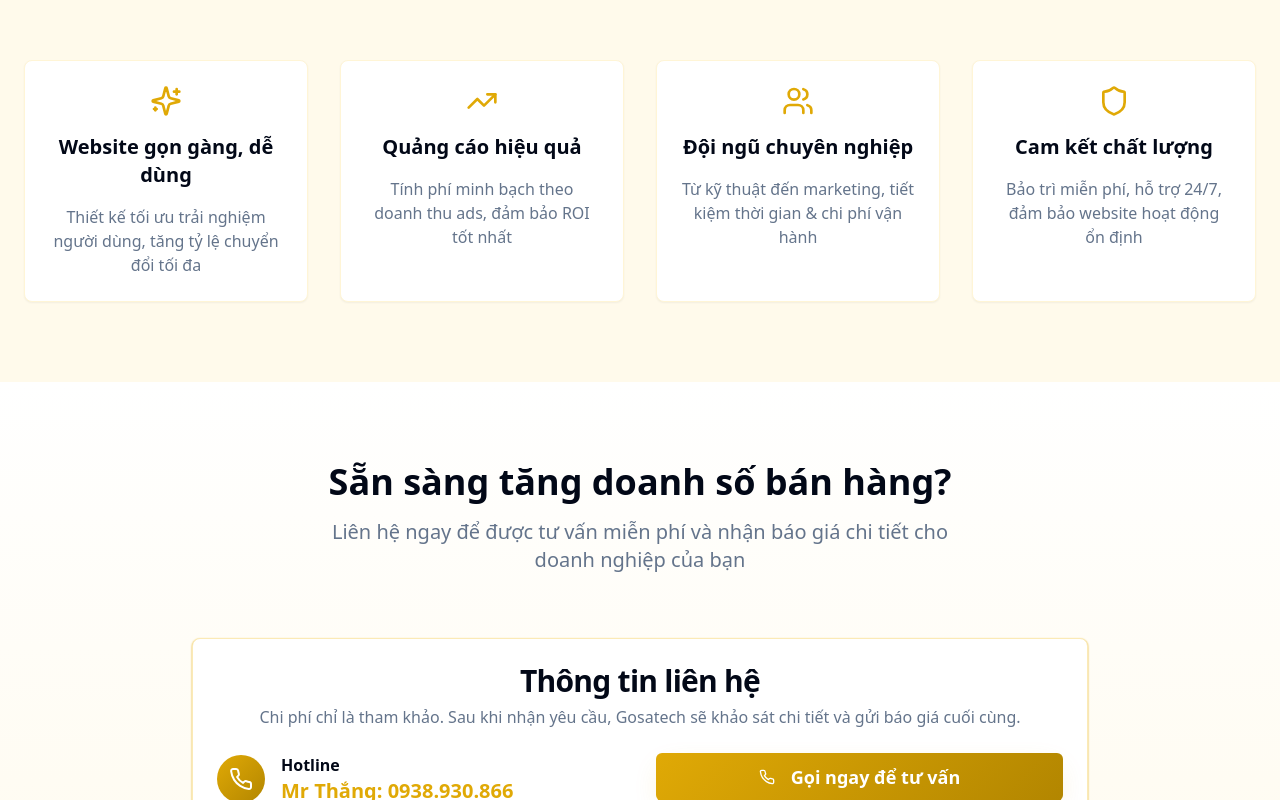
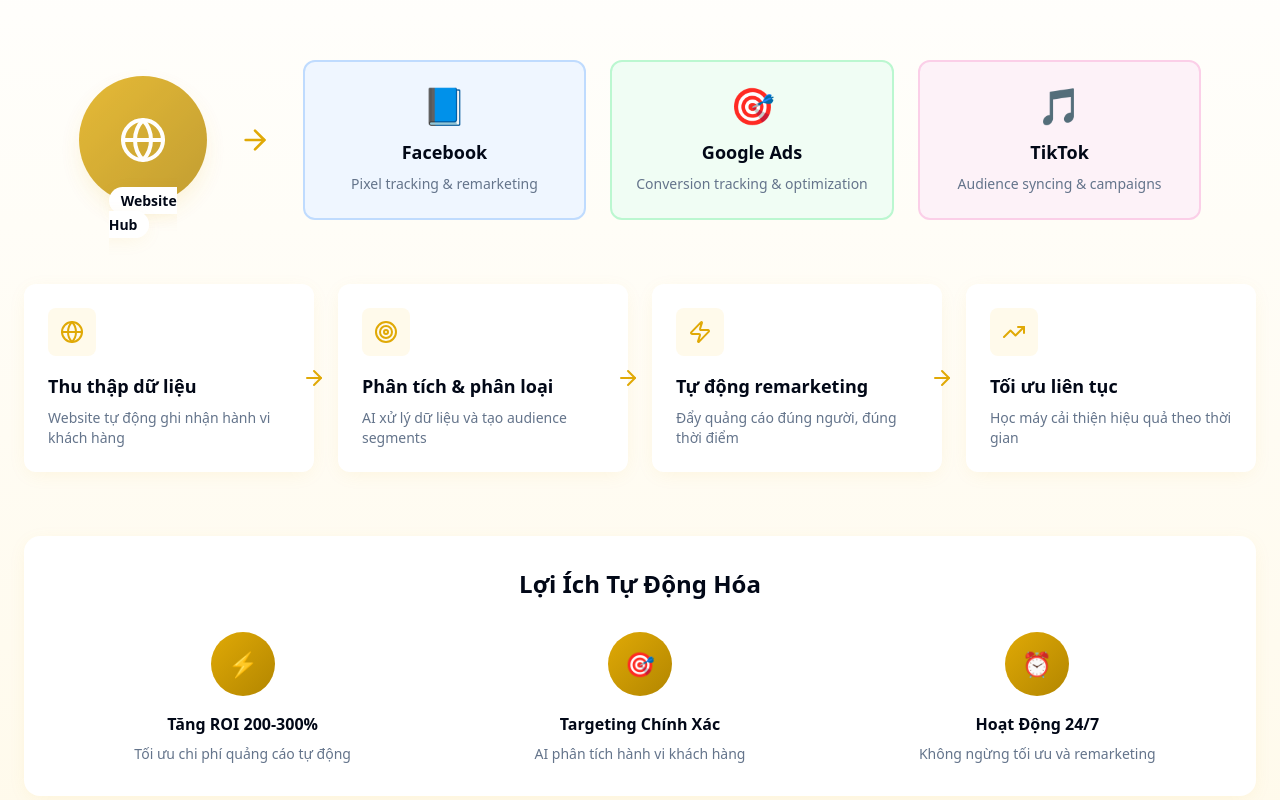
Before and after one commit to thangnguyenecom/growth-suite-builder, a React (Vite) app: page / in a window 1280 px wide. Shown: the part 2200-3000 px from the top of the page. Built offline with nearby package versions, Linux system fonts and the light colour scheme; the HTML template or start-up script is replaced by a standard one.

Commit message:
Add marketing automation block

```diff
--- /dev/null
+++ b/src/components/MarketingAutomation.tsx
@@ -0,0 +1,147 @@
+import { ArrowRight, Globe, Target, TrendingUp, Zap } from "lucide-react";
+
+const MarketingAutomation = () => {
+  const platforms = [
+    {
+      name: "Facebook",
+      icon: "📘",
+      description: "Pixel tracking & remarketing",
+      color: "bg-blue-50 border-blue-200"
+    },
+    {
+      name: "Google Ads",
+      icon: "🎯",
+      description: "Conversion tracking & optimization",
+      color: "bg-green-50 border-green-200"
+    },
+    {
+      name: "TikTok",
+      icon: "🎵",
+      description: "Audience syncing & campaigns",
+      color: "bg-pink-50 border-pink-200"
+    }
+  ];
+
+  const automationSteps = [
+    {
+      title: "Thu thập dữ liệu",
+      description: "Website tự động ghi nhận hành vi khách hàng",
+      icon: <Globe className="w-6 h-6 text-golden" />
+    },
+    {
+      title: "Phân tích & phân loại",
+      description: "AI xử lý dữ liệu và tạo audience segments",
+      icon: <Target className="w-6 h-6 text-golden" />
+    },
+    {
+      title: "Tự động remarketing",
+      description: "Đẩy quảng cáo đúng người, đúng thời điểm",
+      icon: <Zap className="w-6 h-6 text-golden" />
+    },
+    {
+      title: "Tối ưu liên tục",
+      description: "Học máy cải thiện hiệu quả theo thời gian",
+      icon: <TrendingUp className="w-6 h-6 text-golden" />
+    }
+  ];
+
+  return (
+    <section className="py-20 bg-gradient-subtle">
+      <div className="container mx-auto px-6">
+        <div className="text-center mb-16">
+          <h2 className="text-4xl font-bold text-foreground mb-4">
+            🤖 Tự Động Hóa Marketing Đa Kênh
+          </h2>
+          <p className="text-xl text-muted-foreground max-w-3xl mx-auto">
+            Hệ thống MarTech thông minh kết nối website với các nền tảng quảng cáo,
+            tự động tối ưu chuyển đổi 24/7
+          </p>
+        </div>
+
+        {/* Automation Flow Diagram */}
+        <div className="relative mb-16">
+          <div className="flex flex-col lg:flex-row items-center justify-center gap-8">
+            {/* Website Center Hub */}
+            <div className="relative">
+              <div className="w-32 h-32 bg-gradient-golden rounded-full flex items-center justify-center shadow-golden animate-pulse">
+                <Globe className="w-12 h-12 text-white" />
+              </div>
+              <div className="absolute -bottom-8 left-1/2 transform -translate-x-1/2">
+                <span className="bg-white px-3 py-1 rounded-full text-sm font-semibold shadow-card">
+                  Website Hub
+                </span>
+              </div>
+            </div>
+
+            {/* Connection Lines and Platforms */}
+            <div className="hidden lg:block">
+              <ArrowRight className="w-8 h-8 text-golden animate-pulse" />
+            </div>
+
+            <div className="grid grid-cols-1 md:grid-cols-3 gap-6">
+              {platforms.map((platform, index) => (
+                <div key={index} className={`p-6 rounded-xl border-2 ${platform.color} hover:scale-105 transition-transform duration-300`}>
+                  <div className="text-center">
+                    <div className="text-4xl mb-3">{platform.icon}</div>
+                    <h3 className="font-bold text-lg mb-2">{platform.name}</h3>
+                    <p className="text-sm text-muted-foreground">{platform.description}</p>
+                  </div>
+                </div>
+              ))}
+            </div>
+          </div>
+        </div>
+
+        {/* Automation Process Steps */}
+        <div className="grid md:grid-cols-2 lg:grid-cols-4 gap-6 mb-16">
+          {automationSteps.map((step, index) => (
+            <div key={index} className="relative">
+              <div className="bg-white p-6 rounded-xl shadow-card hover:shadow-golden transition-shadow duration-300">
+                <div className="flex items-center justify-center w-12 h-12 bg-golden-lighter rounded-lg mb-4">
+                  {step.icon}
+                </div>
+                <h3 className="font-bold text-lg mb-2">{step.title}</h3>
+                <p className="text-muted-foreground text-sm">{step.description}</p>
+              </div>
+              {index < automationSteps.length - 1 && (
+                <div className="hidden lg:block absolute top-1/2 -right-3 transform -translate-y-1/2">
+                  <ArrowRight className="w-6 h-6 text-golden" />
+                </div>
+              )}
+            </div>
+          ))}
+        </div>
+
+        {/* Benefits Grid */}
+        <div className="bg-white rounded-2xl p-8 shadow-card">
+          <h3 className="text-2xl font-bold text-center mb-8">Lợi Ích Tự Động Hóa</h3>
+          <div className="grid md:grid-cols-3 gap-6">
+            <div className="text-center">
+              <div className="w-16 h-16 bg-gradient-golden rounded-full flex items-center justify-center mx-auto mb-4">
+                <span className="text-white text-2xl">⚡</span>
+              </div>
+              <h4 className="font-bold mb-2">Tăng ROI 200-300%</h4>
+              <p className="text-muted-foreground text-sm">Tối ưu chi phí quảng cáo tự động</p>
+            </div>
+            <div className="text-center">
+              <div className="w-16 h-16 bg-gradient-golden rounded-full flex items-center justify-center mx-auto mb-4">
+                <span className="text-white text-2xl">🎯</span>
+              </div>
+              <h4 className="font-bold mb-2">Targeting Chính Xác</h4>
+              <p className="text-muted-foreground text-sm">AI phân tích hành vi khách hàng</p>
+            </div>
+            <div className="text-center">
+              <div className="w-16 h-16 bg-gradient-golden rounded-full flex items-center justify-center mx-auto mb-4">
+                <span className="text-white text-2xl">⏰</span>
+              </div>
+              <h4 className="font-bold mb-2">Hoạt Động 24/7</h4>
+              <p className="text-muted-foreground text-sm">Không ngừng tối ưu và remarketing</p>
+            </div>
+          </div>
+        </div>
+      </div>
+    </section>
+  );
+};
+
+export default MarketingAutomation;
--- a/src/pages/Index.tsx
+++ b/src/pages/Index.tsx
@@ -1,6 +1,7 @@
 import Header from "@/components/Header";
 import Hero from "@/components/Hero";
 import ServiceCard from "@/components/ServiceCard";
+import MarketingAutomation from "@/components/MarketingAutomation";
 import Benefits from "@/components/Benefits";
 import Contact from "@/components/Contact";
 
@@ -81,6 +82,7 @@ const Index = () => {
         </div>
       </section>
 
+      <MarketingAutomation />
       <Benefits />
       <Contact />
 
```
